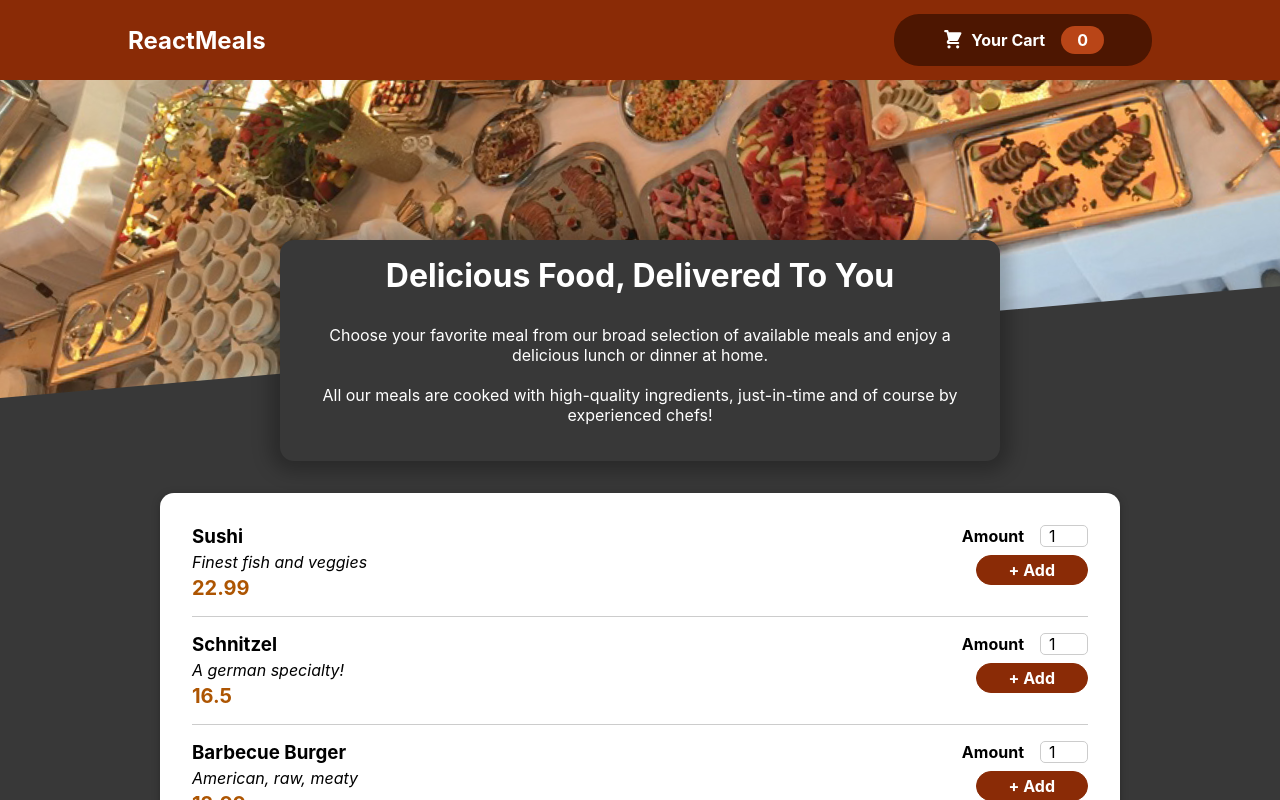
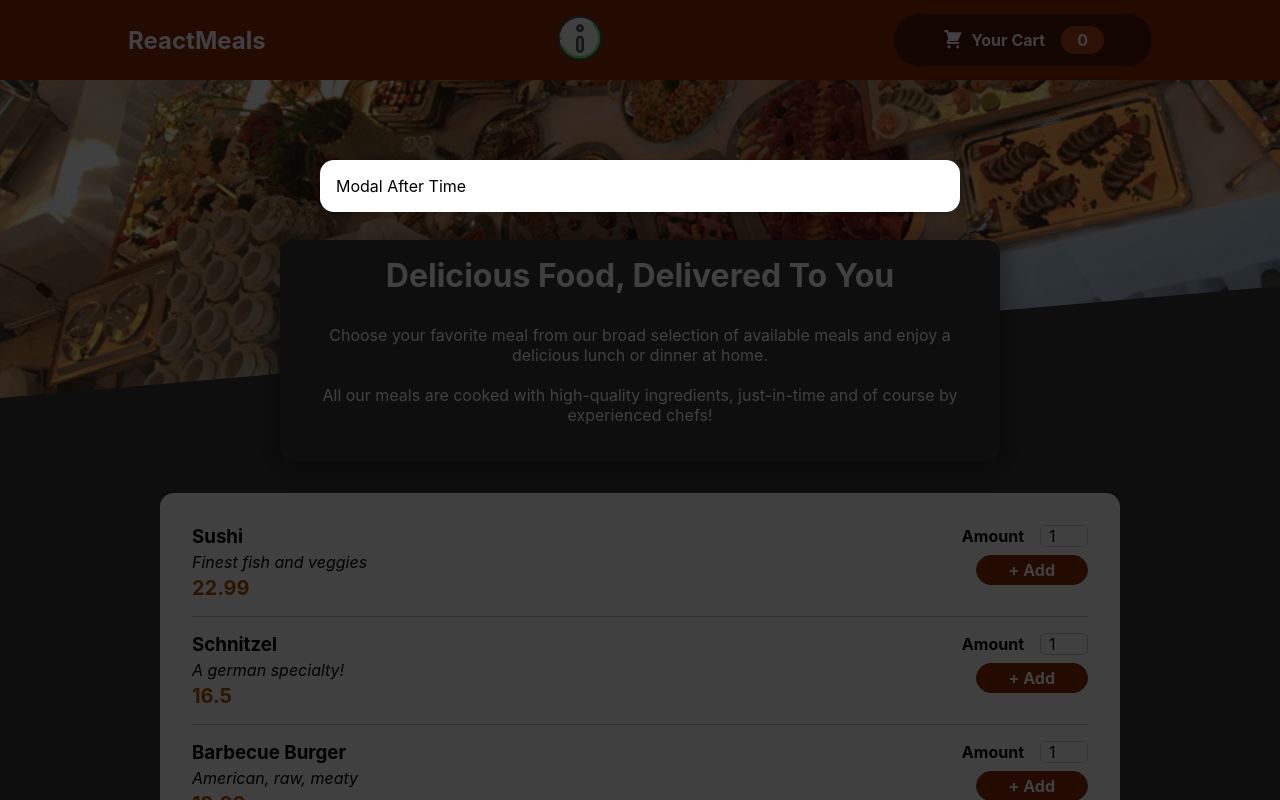
Before and after one commit to DenisFR2727/food-orders, a React (Create React App) app: page / in a window 1280 px wide. Shown: the top 800 px of the page. Built offline with nearby package versions, Linux system fonts and the light colour scheme.

Commit message:
buttons to add, remove, empty

```diff
--- a/src/App/App.tsx
+++ b/src/App/App.tsx
@@ -3,6 +3,8 @@ import Meals from "../components/Meals/Meals";
 import Cart from "../components/Cart/Cart";
 
 import "./App.css";
+import InfoCart from "../components/Cart/InfoCart";
+import CartAfterTime from "../components/Cart/CartAfterTime";
 
 function App() {
   return (
@@ -11,6 +13,8 @@ function App() {
       <main>
         <Meals />
         <Cart />
+        <InfoCart />
+        <CartAfterTime />
       </main>
     </div>
   );
--- /dev/null
+++ b/src/components/Cart/CartAfterTime.tsx
@@ -0,0 +1,40 @@
+import React, { Fragment, useEffect, useState } from "react";
+import Modal from "../UI/Modal";
+
+function CartAfterTime() {
+  const [timeCart, setTimeCart] = useState<boolean>(false);
+
+  useEffect(() => {
+    const time = 0;
+    setTimeout(() => {
+      setTimeCart(true);
+    }, 3000);
+    return () => clearTimeout(time);
+  }, []);
+
+  const closeHandle = () => {
+    setTimeCart(false);
+  };
+  useEffect(() => {
+    const handleEsc = (event: KeyboardEvent) => {
+      if (event.key === "Escape") {
+        closeHandle();
+      }
+    };
+    document.addEventListener("keydown", handleEsc);
+    return () => {
+      document.removeEventListener("keydown", handleEsc);
+    };
+  }, []);
+  return (
+    <Fragment>
+      {timeCart && (
+        <Modal onClose={closeHandle}>
+          <div>Modal After Time</div>
+        </Modal>
+      )}
+    </Fragment>
+  );
+}
+
+export default CartAfterTime;
--- /dev/null
+++ b/src/components/Cart/InfoCart.module.scss
@@ -0,0 +1,8 @@
+.info {
+  width: 100%;
+  max-width: 300px;
+  max-height: 300px;
+  background-color: #fff;
+  text-align: center;
+  margin: 0 auto;
+}
--- /dev/null
+++ b/src/components/Cart/InfoCart.tsx
@@ -0,0 +1,25 @@
+import React, { Fragment } from "react";
+import Modal from "../UI/Modal";
+import { useAppDispatch, useAppSelector } from "../../reducer/hooks";
+import classes from "./InfoCart.module.scss";
+import { showInformation } from "../../reducer/mealsSlice";
+
+function InfoCart() {
+  const dispatch = useAppDispatch();
+  const showInfo = useAppSelector((state) => state.showInformation);
+
+  const closeModalHandler = (): void => {
+    dispatch(showInformation(false));
+  };
+  return (
+    <Fragment>
+      {showInfo && (
+        <Modal onClose={closeModalHandler}>
+          <div className={classes.info}>Please add item in your cart!</div>
+        </Modal>
+      )}
+    </Fragment>
+  );
+}
+
+export default InfoCart;
--- a/src/components/Layout/Header.module.scss
+++ b/src/components/Layout/Header.module.scss
@@ -93,6 +93,13 @@
     transform: scale(1);
   }
 }
+.openIcon {
+  svg {
+    width: 50px;
+    height: 50px;
+    cursor: pointer;
+  }
+}
 @media (max-width: 430px) {
   .headerMenu .button {
     padding: 0.3rem 1.2rem;
--- a/src/components/Layout/Header.tsx
+++ b/src/components/Layout/Header.tsx
@@ -2,7 +2,7 @@ import { Fragment, useEffect, useState } from "react";
 import mealsImage from "../../assets/img/meals.jpg";
 import classes from "./Header.module.scss";
 import { useAppDispatch, useAppSelector } from "../../reducer/hooks";
-import { showCartAction } from "../../reducer/mealsSlice";
+import { showCartAction, showInformation } from "../../reducer/mealsSlice";
 
 function Header() {
   const dispatch = useAppDispatch();
@@ -15,7 +15,9 @@ function Header() {
   const openCart = () => {
     dispatch(showCartAction(true));
   };
-
+  const openIconInformation = () => {
+    dispatch(showInformation(true));
+  };
   useEffect(() => {
     setItemAdded(true);
     const timer = setTimeout(() => {
@@ -31,6 +33,43 @@ function Header() {
       <header className={classes.header}>
         <div className={classes.headerMenu}>
           <h2>ReactMeals</h2>
+          <div className={classes.openIcon} onClick={openIconInformation}>
+            <svg
+              xmlns="http://www.w3.org/2000/svg"
+              x="0px"
+              y="0px"
+              width="100"
+              height="100"
+              viewBox="0 0 128 128"
+            >
+              <circle cx="64" cy="64" r="55" fill="#fff"></circle>
+              <path
+                fill="#75fa61"
+                d="M15,69.2c-1.6,0-2.9-1.3-3-2.9c0-0.8-0.1-1.5-0.1-2.3c0-1.7,1.3-3,3-3s3,1.3,3,3c0,0.7,0,1.4,0,2.1 c0.1,1.7-1.2,3.1-2.9,3.1C15.1,69.2,15.1,69.2,15,69.2z"
+              ></path>
+              <path
+                fill="#75fa61"
+                d="M64,116c-19.9,0-37.8-11.1-46.6-29c-0.7-1.5-0.1-3.3,1.4-4s3.3-0.1,4,1.4C30.6,100.2,46.4,110,64,110 c25.4,0,46-20.6,46-46c0-12.3-4.8-23.8-13.5-32.5c-1.2-1.2-1.2-3.1,0-4.2c1.2-1.2,3.1-1.2,4.2,0C110.6,37.1,116,50.1,116,64 C116,92.7,92.7,116,64,116z"
+              ></path>
+              <circle cx="64" cy="39" r="7" fill="#e4e4e7"></circle>
+              <path
+                fill="#e4e4e7"
+                d="M57,68l0,24c0,3.9,3.1,7,7,7h0c3.9,0,7-3.1,7-7V68c0-3.9-3.1-7-7-7h0C60.1,61,57,64.1,57,68z"
+              ></path>
+              <path
+                fill="#444b54"
+                d="M64,122C32,122,6,96,6,64S32,6,64,6s58,26,58,58S96,122,64,122z M64,12c-28.7,0-52,23.3-52,52s23.3,52,52,52 s52-23.3,52-52S92.7,12,64,12z"
+              ></path>
+              <path
+                fill="#444b54"
+                d="M64,49c-5.5,0-10-4.5-10-10s4.5-10,10-10s10,4.5,10,10S69.5,49,64,49z M64,35c-2.2,0-4,1.8-4,4s1.8,4,4,4 s4-1.8,4-4S66.2,35,64,35z"
+              ></path>
+              <path
+                fill="#444b54"
+                d="M64,102c-5.5,0-10-4.5-10-10V68c0-5.5,4.5-10,10-10s10,4.5,10,10v24C74,97.5,69.5,102,64,102z M64,64 c-2.2,0-4,1.8-4,4v24c0,2.2,1.8,4,4,4s4-1.8,4-4V68C68,65.8,66.2,64,64,64z"
+              ></path>
+            </svg>
+          </div>
           <button className={btnClasses} onClick={openCart}>
             <span className={classes.icon}>
               <svg
--- /dev/null
+++ b/src/components/UI/Info.module.scss
@@ -0,0 +1,6 @@
+.info {
+  width: 100%;
+  max-width: 300px;
+  max-height: 300px;
+  background-color: #fff;
+}
--- a/src/components/UI/Modal.module.scss
+++ b/src/components/UI/Modal.module.scss
@@ -49,3 +49,62 @@
     transform: translateY(0);
   }
 }
+// Modal info
+.backdrop {
+  position: fixed;
+  top: 0;
+  left: 0;
+  width: 100%;
+  height: 100vh;
+  z-index: 20;
+  background-color: rgba(0, 0, 0, 0.75);
+}
+
+.modalInfo {
+  position: fixed;
+
+  top: 20vh;
+  left: 5%;
+  width: 90%;
+  background-color: white;
+  padding: 1rem;
+  border-radius: 14px;
+  box-shadow: 0 2px 8px rgba(0, 0, 0, 0.25);
+  z-index: 30;
+  max-height: 60vh;
+  overflow-y: hidden; /* Прибираємо видимість скролу */
+  animation: slide-down 300ms ease-out forwards;
+}
+
+.contentInfo {
+  display: flex;
+  justify-content: center;
+  font-weight: 700;
+  max-height: 100%;
+  text-align: center;
+  overflow-y: auto; /* Додаємо прокрутку для вмісту */
+  padding-right: 1rem; /* Додаємо відступ для прихованого скролу */
+}
+
+.contentInfo::-webkit-scrollbar {
+  width: 0; /* Прибираємо видимість скролу для WebKit-браузерів */
+}
+
+@media (min-width: 768px) {
+  .modalInfo {
+    width: 40rem;
+    left: calc(50% - 20rem);
+    max-height: 80vh; /* Збільшуємо максимальну висоту для більших екранів */
+  }
+}
+
+@keyframes slide-down {
+  from {
+    opacity: 0;
+    transform: translateY(-3rem);
+  }
+  to {
+    opacity: 1;
+    transform: translateY(0);
+  }
+}
--- a/src/reducer/mealsSlice.ts
+++ b/src/reducer/mealsSlice.ts
@@ -4,12 +4,14 @@ import { IMeal } from "../components/Meals/AvailableMeals";
 interface MealState {
   meals: IMeal[];
   showCart: boolean;
+  showInformation: boolean;
   totalAmount: number;
 }
 
 const initialState: MealState = {
   meals: [],
   showCart: false,
+  showInformation: false,
   totalAmount: 0,
 };
 
@@ -48,8 +50,16 @@ export const mealsSlice = createSlice({
     showCartAction: (state, action: PayloadAction<boolean>) => {
       state.showCart = action.payload;
     },
+    showInformation: (state, action: PayloadAction<boolean>) => {
+      state.showInformation = action.payload;
+    },
   },
 });
-export const { addMeal, showCartAction, removeMeal, emptyCart } =
-  mealsSlice.actions;
+export const {
+  addMeal,
+  showCartAction,
+  removeMeal,
+  emptyCart,
+  showInformation,
+} = mealsSlice.actions;
 export default mealsSlice.reducer;
```
Also changed, not shown: src/components/UI/Info.tsx (added, +7 -0 lines).
